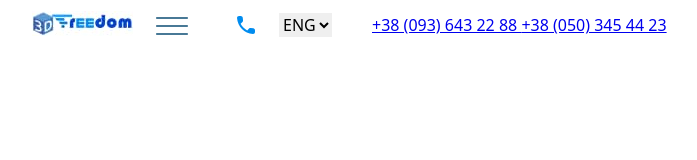
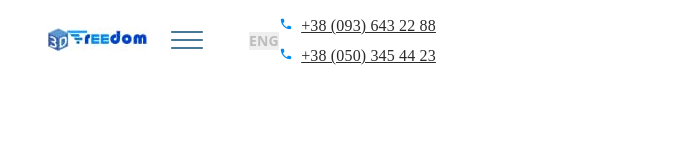
Before and after one commit to InnaKlyuchnyk/3D-mode-header, a website built with Parcel: page index.html in a window 1280 px wide. Shown: the whole page, without its empty margins (224-921 px from the left). Built offline with nearby package versions, Linux system fonts and the light colour scheme.

Commit message:
Mobile header ready

```diff
--- a/css/styles.css
+++ b/css/styles.css
@@ -6,14 +6,27 @@
   display: flex;
   align-items: center;
   width: 320px;
+  height: 82px;
   margin: 0 auto;
   padding-right: 15px;
-  padding-left: 15pxs;
+  padding-left: 15px;
+}
+
+.header__menu-list {
+  display: none;
+}
+
+.header__burger-btn {
+  background-color: transparent;
+  border: none;
+  letter-spacing: 0;
+  margin-left: 23px;
+  margin-right: 46px;
+  padding: 0;
+  cursor: pointer;
 }
 
 .header__burger-icon {
-  margin-left: 23px;
-  margin-right: 46px;
 }
 
 .header__phone-icon {
@@ -22,9 +35,18 @@
 
 .header__select {
   border: none;
+  appearance: none;
+
+  font-style: normal;
+  font-weight: bold;
+  font-size: 14px;
+  line-height: 1.28;
+  letter-spacing: 0.01em;
+
+  color: #bdbdbd;
 }
 
-.header__phones {
+.header__phones-list {
   display: none;
 }
 
@@ -33,7 +55,47 @@
     width: 768px;
   }
 
-  .header__phones {
+  .header__phone-icon {
+    display: none;
+  }
+
+  .header__phones-list {
     display: block;
+    margin: 0;
+    padding: 0;
+  }
+
+  .header__phones-list_item:not(:last-child) {
+    margin-bottom: 10px;
+  }
+
+  .header__phones-list_link {
+    display: inline-block;
+    font-family: Cera Pro;
+    font-style: normal;
+    font-weight: normal;
+    font-size: 16px;
+    line-height: 1.25;
+    letter-spacing: 0.01em;
+
+    color: #2b2b2b;
   }
 }
+
+.header__phones-list_icon {
+  margin-right: 4px;
+}
+
+@media screen and (min-width: 1440px) {
+  .header-container {
+    width: 1440px;
+  }
+
+  .header__menu-list {
+    display: flex;
+  }
+
+  .header__burger-icon {
+    display: none;
+  }
+}
--- a/index.html
+++ b/index.html
@@ -25,9 +25,20 @@
                 </picture>
             </a>
 
-            <svg class="header__burger-icon" width="32" height="32">
-                <use href="./images/icons.svg#icon-burger-menu"></use>
-            </svg>
+            <ul class="list header__menu-list">
+                <li>Головна</li>
+                <li>Послуги</li>
+                <li>Замовити</li>
+                <li>Контакти</li>
+            </ul>
+
+            <button class="header__burger-btn">
+                <svg class="header__burger-icon" width="32" height="32">
+                    <use href="./images/icons.svg#icon-burger-menu"></use>
+                </svg>
+            </button>
+
+
 
             <svg class="header__phone-icon" width="24" height="24">
                 <use href="./images/icons.svg#icon-phone"></use>
@@ -39,23 +50,25 @@
                 <option value="RU">RU</option>
                 <option value="ENG" selected>ENG</option>
             </select>
-            <ul class="list header__phones">
-                <li>
-                    <a href="tel:+380936432288" class="">
-                        <!-- <svg class="icon icon-tel" width="10" height="16">
-                            <use href="./images/icons.svg#icon-smartphone"></use>
-                        </svg> -->
+            <ul class="list header__phones-list">
+                <li class="header__phones-list_item">
+                    <svg class="header__phones-list_icon" width="14" height="14">
+                                                <use href="./images/icons.svg#icon-phone"></use>
+                                            </svg>
+                    <a href="tel:+380936432288" class="header__phones-list_link">
+
                         +38 (093) 643 22 88
                     </a>
+                </li>
+                <li class="header__phones-list_item">
+                    <svg class="header__phones-list_icon" width="14" height="14">
+                        <use href="./images/icons.svg#icon-phone"></use>
+                    </svg>
+                    <a href="tel:+380503454423" class="header__phones-list_link">
 
-                    <a href="tel:+380503454423" class="">
-                        <!-- <svg class="icon icon-tel" width="10" height="16">
-                                                <use href="./images/icons.svg#icon-smartphone"></use>
-                                            </svg> -->
                         +38 (050) 345 44 23
                     </a>
                 </li>
-                <li></li>
             </ul>
         </div>
 
```
